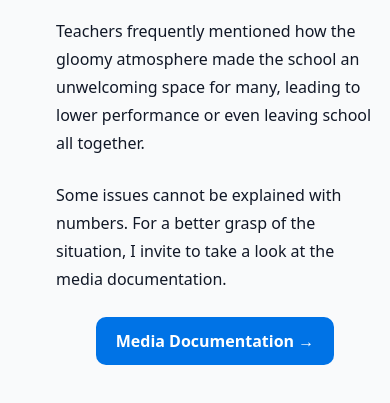
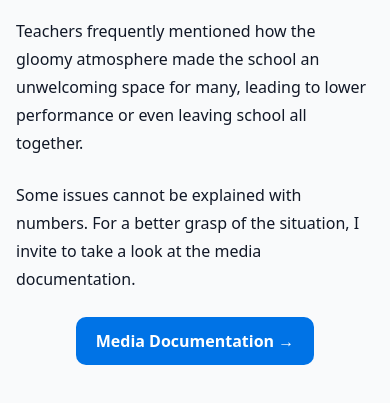
Before and after one commit to Abdallah-Kassar/Syrian-Schools, a plain HTML site: page index.html in a window 390 px wide. Shown: the part 7380-7783 px from the top of the page. Drawn offline with nearby package versions, Linux system fonts and the light colour scheme.

Commit message:
fixed alignment issues

```diff
--- a/style.css
+++ b/style.css
@@ -137,6 +137,7 @@ canvas {
     #media-invite div:nth-of-type(2){
         width: 100% !important;
         margin-top: 20px;
+        padding-left: 0 !important;
     }
 }
 
```
